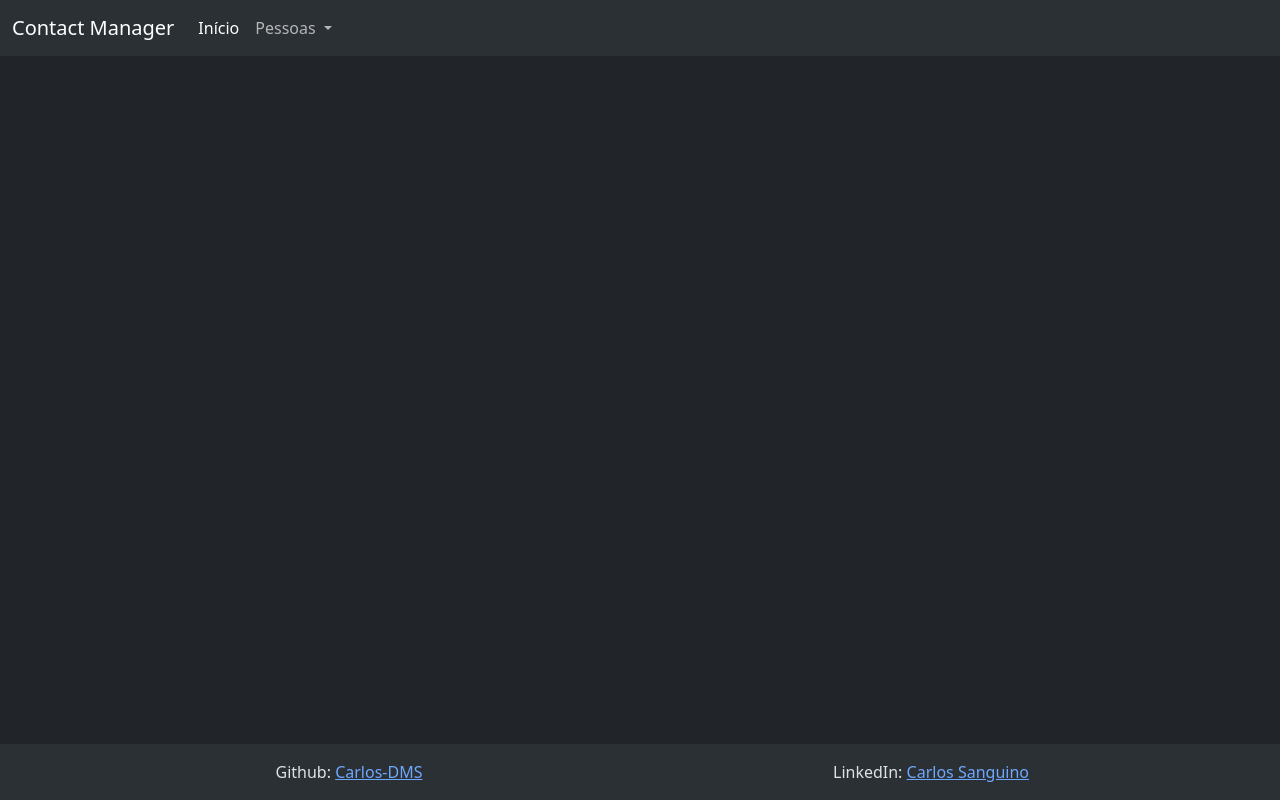
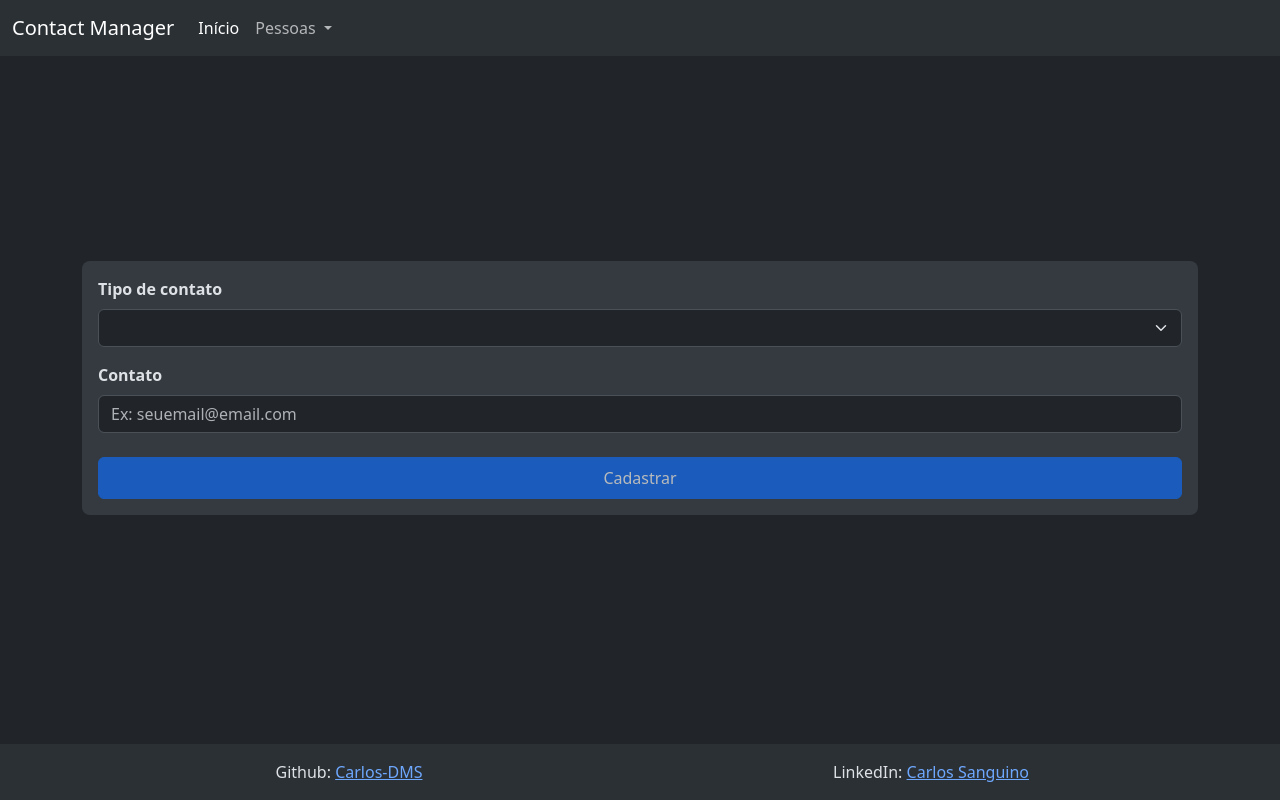
Before and after one commit to Carlos-DMS/contact-manager-front, an Angular app: page /cadastrar-contato in a window 1280 px wide. Before the commit this address led to /. Built offline with nearby package versions, Linux system fonts and the light colour scheme.

Commit message:
feat: operações cadastrar, editar e deletar de contato

```diff
--- a/src/app/app-routing.module.ts
+++ b/src/app/app-routing.module.ts
@@ -2,11 +2,14 @@ import { NgModule,} from '@angular/core';
 import { RouterModule, Routes } from '@angular/router';
 import { ListarPessoasComponent } from './pages/listar-pessoas/listar-pessoas.component';
 import { CadastrarEditarPessoaComponent } from './pages/cadastrar-editar-pessoa/cadastrar-editar-pessoa.component';
+import { CadastrarEditarContatoComponent } from './pages/cadastrar-editar-contato/cadastrar-editar-contato.component';
 
 const routes: Routes = [
   { path: 'listar-pessoas', component: ListarPessoasComponent },
   { path: 'cadastrar-pessoa', component: CadastrarEditarPessoaComponent},
-  { path: 'editar-pessoa/:id', component: CadastrarEditarPessoaComponent}
+  { path: 'editar-pessoa/:id', component: CadastrarEditarPessoaComponent},
+  { path: 'cadastrar-contato', component: CadastrarEditarContatoComponent},
+  { path: 'editar-contato/:id', component: CadastrarEditarContatoComponent}
 ];
 
 @NgModule({
--- a/src/app/app.module.ts
+++ b/src/app/app.module.ts
@@ -10,6 +10,7 @@ import { ListarPessoasComponent } from './pages/listar-pessoas/listar-pessoas.co
 import { TablePessoasContatosComponent } from './components/table-pessoas-contatos/table-pessoas-contatos.component';
 import { CadastrarEditarPessoaComponent } from './pages/cadastrar-editar-pessoa/cadastrar-editar-pessoa.component';
 import { ReactiveFormsModule } from '@angular/forms';
+import { CadastrarEditarContatoComponent } from './pages/cadastrar-editar-contato/cadastrar-editar-contato.component';
 
 @NgModule({
   declarations: [
@@ -18,7 +19,8 @@ import { ReactiveFormsModule } from '@angular/forms';
     FooterComponent,
     ListarPessoasComponent,
     TablePessoasContatosComponent,
-    CadastrarEditarPessoaComponent
+    CadastrarEditarPessoaComponent,
+    CadastrarEditarContatoComponent
   ],
   imports: [
     BrowserModule,
--- a/src/app/interfaces/icontato.ts
+++ b/src/app/interfaces/icontato.ts
@@ -1,5 +1,9 @@
+import { IPessoa } from "./ipessoa";
+
 export interface IContato {
   id: number;
+  idPessoa?: number;
   tipoContato: string;
   contato: string;
+  pessoa?: IPessoa;
 }
--- /dev/null
+++ b/src/app/pages/cadastrar-editar-contato/cadastrar-editar-contato.component.html
@@ -0,0 +1,80 @@
+<form
+  [formGroup]="formGroupContato"
+  (submit)="id ? editarContato() : cadastrarContato()"
+  class="bg-body-secondary rounded-3 p-3"
+>
+  <div class="row g-3">
+
+    <!-- tipo contato-->
+    <div>
+      <label class="form-label fw-bold">Tipo de contato</label>
+      <select
+        class="form-select"
+        formControlName="tipoContato"
+        [class.is-invalid]="
+          formGroupContato.get('tipoContato')?.invalid &&
+          formGroupContato.get('tipoContato')?.touched
+        "
+      >
+        <option [ngValue]="null" selected></option>
+        <option *ngFor="let tipoContatoOption of tiposContato" [value]="tipoContatoOption">
+          {{ tipoContatoOption }}
+        </option>
+      </select>
+      <div
+        *ngIf="
+          formGroupContato.get('tipoContato')?.invalid &&
+          formGroupContato.get('tipoContato')?.touched
+        "
+        class="invalid-feedback"
+      >
+        <span *ngIf="formGroupContato.get('tipoContato')?.hasError('required')"
+          >Campo obrigatório</span
+        >
+      </div>
+    </div>
+
+    <!-- contato -->
+    <div>
+      <label class="form-label fw-bold">Contato</label>
+      <input
+        type="text"
+        class="form-control"
+        formControlName="contato"
+        placeholder="Ex: seuemail@email.com"
+        [class.is-invalid]="
+          formGroupContato.get('contato')?.invalid &&
+          formGroupContato.get('contato')?.touched
+        "
+      />
+      <div
+        *ngIf="
+          formGroupContato.get('contato')?.invalid &&
+          formGroupContato.get('contato')?.touched
+        "
+        class="invalid-feedback"
+      >
+        <span *ngIf="formGroupContato.get('contato')?.hasError('required')"
+          >Campo obrigatório</span
+        >
+        <span *ngIf="formGroupContato.get('contato')?.hasError('minlength')"
+          >Mínimo 2 caracteres</span
+        >
+        <span *ngIf="formGroupContato.get('contato')?.hasError('maxlength')"
+          >Máximo 100 caracteres</span
+        >
+      </div>
+    </div>
+
+    <!-- botão -->
+    <div class="mt-4">
+      <button
+        type="submit"
+        class="btn btn-primary mx-auto w-100 py-2"
+        [disabled]="!formGroupContato.valid"
+      >
+        {{ id ? "Editar" : "Cadastrar" }}
+      </button>
+    </div>
+  </div>
+</form>
--- /dev/null
+++ b/src/app/pages/cadastrar-editar-contato/cadastrar-editar-contato.component.ts
@@ -0,0 +1,165 @@
+import { Component } from '@angular/core';
+import { FormControl, FormGroup, Validators } from '@angular/forms';
+import { ActivatedRoute, Router } from '@angular/router';
+import { IContato } from 'src/app/interfaces/icontato';
+import { ContatoService } from 'src/app/services/contato.service';
+import Swal from 'sweetalert2';
+
+@Component({
+  selector: 'app-cadastrar-editar-contato',
+  templateUrl: './cadastrar-editar-contato.component.html',
+  styleUrls: ['./cadastrar-editar-contato.component.scss'],
+})
+export class CadastrarEditarContatoComponent {
+  id?: number;
+  idPessoa?: number;
+  contato?: IContato;
+
+  tiposContato: string[] = [
+    'Email',
+    'Celular',
+    'Whatsapp',
+    'Telegram',
+    'Skype',
+    'Discord',
+    'Microsoft_Teams',
+    'LinkedIn',
+    'GitHub',
+  ];
+
+  formGroupContato: FormGroup = new FormGroup({
+    tipoContato: new FormControl(null, Validators.required),
+    contato: new FormControl(null, [
+      Validators.required,
+      Validators.minLength(2),
+      Validators.maxLength(100),
+    ]),
+  });
+
+  constructor(
+    private readonly contatoService: ContatoService,
+    private readonly route: ActivatedRoute,
+    private readonly router: Router
+  ) {}
+
+  ngOnInit() {
+    this.id = this.route.snapshot.params['id'];
+    this.idPessoa = window.history.state.idPessoa;
+
+    if (this.id !== undefined) {
+      this.contatoService.buscarContatoPorID(this.id).subscribe({
+        next: (response: IContato) => {
+          this.contato = response;
+          this.carregarDadosEdicao();
+        },
+        error: (error) => {
+          console.error(error.message);
+        },
+      });
+    }
+  }
+
+  carregarDadosEdicao() {
+    if (this.contato) {
+      this.formGroupContato.patchValue({
+        tipoContato: this.contato.tipoContato,
+        contato: this.contato.contato,
+      });
+    }
+  }
+
+  cadastrarContato() {
+    const contato = this.sanitizarDadosFormulario();
+
+    contato.idPessoa = this.idPessoa;
+
+    this.contatoService.cadastrarContato(contato).subscribe({
+      next: () => {
+        Swal.fire({
+          title: 'Cadastrado!',
+          text: 'Contato cadastrado com sucesso!',
+          icon: 'success',
+          confirmButtonColor: '#3085d6',
+          confirmButtonText: 'OK',
+        }).then((result) => {
+          if (result.isConfirmed) {
+            this.router.navigate(['/listar-pessoas']);
+          }
+        });
+      },
+      error: (error) => this.mostrarErros(error),
+    });
+  }
+
+  editarContato() {
+    if (!this.id) {
+      return;
+    }
+
+    const contato = this.sanitizarDadosFormulario();
+
+    Swal.fire({
+      title: 'Salvar alterações?',
+      text: 'Você deseja salvar as modificações feitas?',
+      icon: 'question',
+      showDenyButton: true,
+      confirmButtonText: 'Salvar',
+      denyButtonText: 'Descartar',
+      confirmButtonColor: '#3085d6',
+      denyButtonColor: '#d33',
+    }).then((result) => {
+      if (result.isConfirmed) {
+        this.contatoService.editarContatoPorID(this.id!, contato).subscribe({
+          next: () => {
+            Swal.fire({
+              title: 'Salvo!',
+              text: 'Alterações salvas com sucesso!',
+              icon: 'success',
+              confirmButtonColor: '#3085d6',
+              confirmButtonText: 'OK',
+            }).then(() => this.router.navigate(['/listar-pessoas']));
+          },
+          error: (error) => this.mostrarErros(error),
+        });
+      } else if (result.isDenied) {
+        Swal.fire({
+          title: 'Alterações descartadas',
+          text: 'As mudanças não foram salvas.',
+          icon: 'info',
+          confirmButtonColor: '#3085d6',
+          confirmButtonText: 'OK',
+        }).then(() => this.router.navigate(['/listar-pessoas']));
+      }
+    });
+  }
+
+  private sanitizarDadosFormulario(): IContato {
+    const rawValue = this.formGroupContato.getRawValue();
+
+    return {
+      ...rawValue,
+      nome: rawValue.tipoContato || null,
+      cep: rawValue.contato || null,
+    };
+  }
+
+  private mostrarErros(error: any) {
+    const erros = error.error;
+    let mensagensDeErro: string[] = [];
+
+    if (typeof erros === 'string') {
+      mensagensDeErro.push(erros);
+    } else if (typeof erros === 'object' && erros !== null) {
+      mensagensDeErro = Object.values(erros);
+    } else {
+      mensagensDeErro.push('Erro ao processar a requisição.');
+    }
+
+    Swal.fire({
+      title: 'Erro!',
+      html: mensagensDeErro.join('<br><br>'),
+      icon: 'error',
+      confirmButtonText: 'OK',
+    });
+  }
+}
--- a/src/app/pages/cadastrar-editar-pessoa/cadastrar-editar-pessoa.component.ts
+++ b/src/app/pages/cadastrar-editar-pessoa/cadastrar-editar-pessoa.component.ts
@@ -48,11 +48,7 @@ export class CadastrarEditarPessoaComponent {
   ngOnInit() {
     this.id = this.route.snapshot.params['id'];
 
-    if (this.id === undefined) {
-      console.error('ID não definido. Não é possível buscar a pessoa.');
-      return;
-    }
-
+    if (this.id !== undefined) {
       this.pessoaService.buscarPessoaPorID(this.id).subscribe({
         next: (response: IPessoa) => {
           this.pessoa = response;
@@ -62,6 +58,7 @@ export class CadastrarEditarPessoaComponent {
           console.error(error.message);
         },
       });
+    }
   }
 
   carregarDadosEdicao() {
--- a/src/app/services/contato.service.ts
+++ b/src/app/services/contato.service.ts
@@ -5,14 +5,30 @@ import { environment } from 'src/environments/environment';
 import { IContato } from '../interfaces/icontato';
 
 @Injectable({
-  providedIn: 'root'
+  providedIn: 'root',
 })
 export class ContatoService {
   url = environment.url;
 
-  constructor(private readonly http: HttpClient) { }
+  constructor(private readonly http: HttpClient) {}
 
   buscarTodosContatosPorPessoaID(idPessoa: number) {
-      return this.http.get<IContato[]>(`${this.url}/contatos/pessoa/${idPessoa}`);
+    return this.http.get<IContato[]>(`${this.url}/contatos/pessoa/${idPessoa}`);
+  }
+
+  buscarContatoPorID(id: number) {
+    return this.http.get<IContato>(`${this.url}/contatos/${id}`);
+  }
+
+  cadastrarContato(contato: IContato) {
+    return this.http.post<void>(`${this.url}/contatos`, contato);
+  }
+
+  editarContatoPorID(id: number, contato: IContato) {
+    return this.http.put<void>(`${this.url}/contatos/${id}`, contato);
+  }
+
+  deletarContatoPorID(id: number) {
+    return this.http.delete<void>(`${this.url}/contatos/${id}`);
   }
 }
```
Also changed, not shown: src/app/components/table-pessoas-contatos/table-pessoas-contatos.component.html (+20 -6 lines), src/app/components/table-pessoas-contatos/table-pessoas-contatos.component.ts (+59 -7 lines), src/app/pages/cadastrar-editar-contato/cadastrar-editar-contato.component.scss (added), 1 other file (tests, documents, lock files or other folders). Lines whose indentation alone changed are shown as unchanged.
